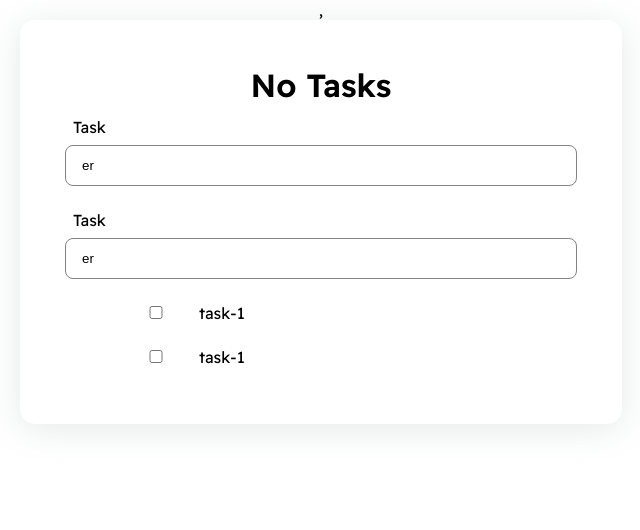
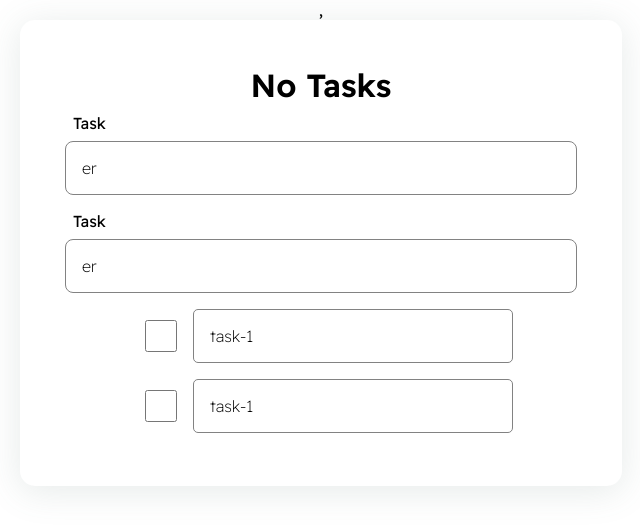
Before and after one commit to supriya-kotturu/todo-ticker, a React (Vite) app: page / in a window 1280 px wide. Shown: the top 530 px of the page, without its empty margins (319-959 px from the left). Built offline with nearby package versions, Linux system fonts and the light colour scheme.

Commit message:
style | checkbox, input field

```diff
--- a/src/components/UI/Input.module.css
+++ b/src/components/UI/Input.module.css
@@ -1,6 +1,10 @@
+:root {
+	--font: 200 16px 'Readex Pro', sans-serif;
+}
+
 .input-text-container {
 	width: 100%;
-	padding: 12px 0px;
+	padding: 8px 0px;
 }
 
 .input-text-label {
@@ -10,25 +14,32 @@
 .input-text {
 	width: 100%;
 	margin-top: 8px;
+	font: var(--font);
 	background: #ffffff;
 	border: 0.5px solid #828282;
-	padding: 12px 16px;
+	padding: 16px;
 	box-sizing: border-box;
 	border-radius: 8px;
 }
 
 .input-checkbox-container {
 	width: 75%;
-	padding: 12px 0px;
-	margin-left: auto;
-	margin-right: auto;
+	display: flex;
+	justify-content: center;
+	padding: 8px 0px;
 }
 
 .input-checkbox-label {
+	font: var(--font);
 	padding: 16px;
+	width: 20rem;
+	background: #ffffff;
+	border: 0.5px solid #828282;
+	box-sizing: border-box;
+	border-radius: 5px;
 }
 
 .input-checkbox {
-	padding: 16px;
-	width: 54px;
+	width: 32px;
+	margin: 8px 16px;
 }
--- a/src/components/UI/Input.tsx
+++ b/src/components/UI/Input.tsx
@@ -43,11 +43,6 @@ export const Input = ({
 				</div>
 			);
 		case 'checkbox':
-			const checkBoxLabel = (
-				<label className={styles['input-checkbox-label']} htmlFor={title}>
-					{label}
-				</label>
-			);
 			return (
 				<div className={styles['input-checkbox-container']}>
 					<input
@@ -57,7 +52,9 @@ export const Input = ({
 						name={title}
 						value={title}
 					/>
-					{checkBoxLabel}
+					<label className={styles['input-checkbox-label']} htmlFor={title}>
+						{label}
+					</label>
 				</div>
 			);
 	}
```
